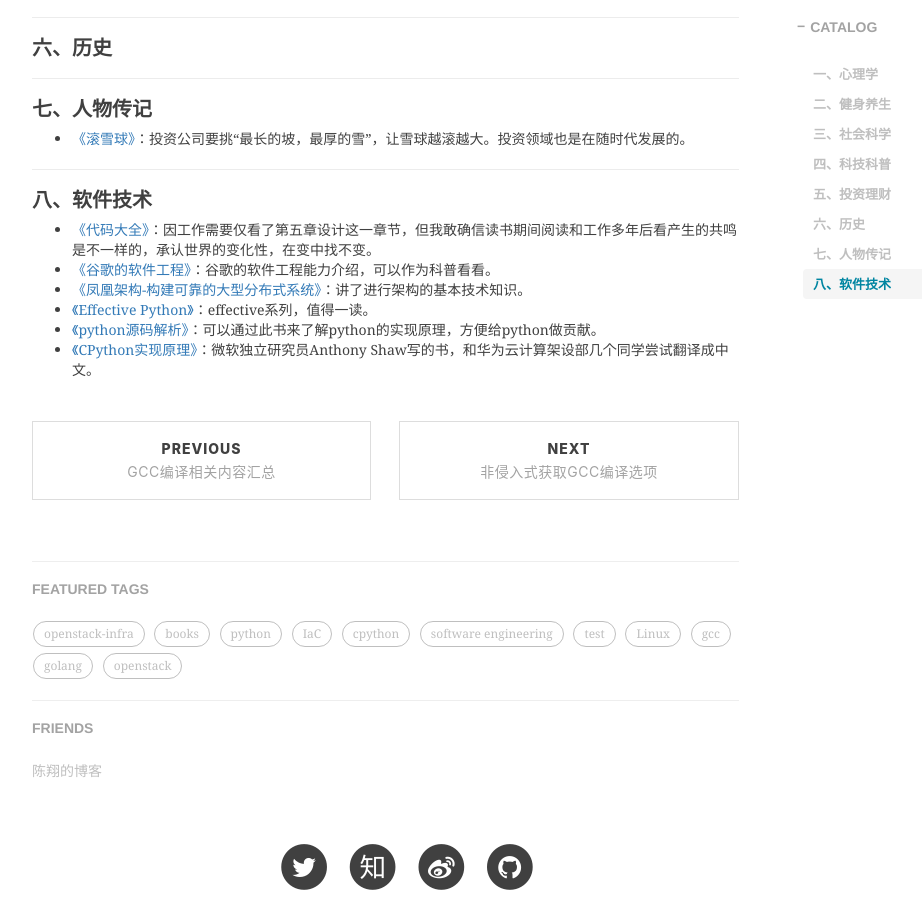
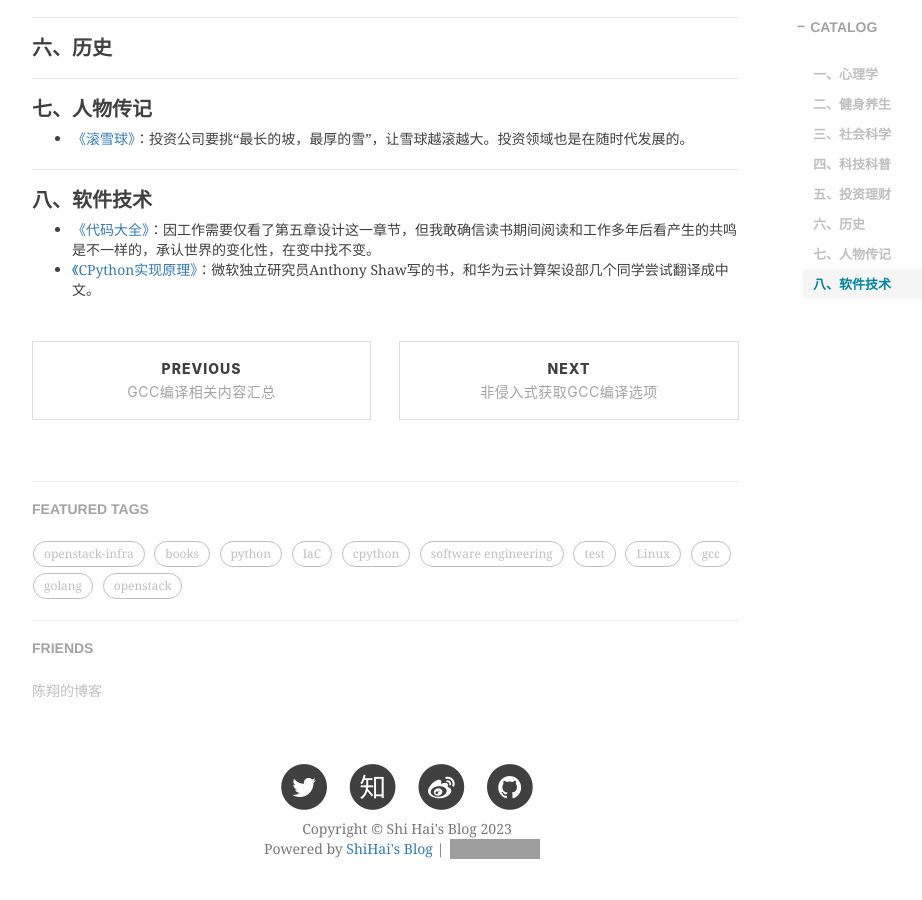
Before and after one commit to shihai1991/shihai1991.github.io, a Jekyll site: the page built from _posts/2021-11-23-个人阅读书单推荐.md, in a window 1280 px wide and 900 px high, scrolled down 1339 px. Shown: the whole window, without its empty margins (233-1155 px from the left). Built offline with Jekyll 4.4.1, drawn with Linux system fonts in a browser that asks for light colours; nearby versions of some CDN libraries; comment, search, counter and statistics services are not loaded; grey boxes are pictures that could not be loaded.

Commit message:
Update 2021-11-23-个人阅读书单推荐.md

```diff
--- a/_posts/2021-11-23-个人阅读书单推荐.md
+++ b/_posts/2021-11-23-个人阅读书单推荐.md
@@ -39,8 +39,4 @@
 
 ## 八、软件技术
 - [《代码大全》](https://book.douban.com/subject/1477390/)：因工作需要仅看了第五章设计这一章节，但我敢确信读书期间阅读和工作多年后看产生的共鸣是不一样的，承认世界的变化性，在变中找不变。
-- [《谷歌的软件工程》](https://qiangmzsx.github.io/Software-Engineering-at-Google)：谷歌的软件工程能力介绍，可以作为科普看看。
-- [《凤凰架构-构建可靠的大型分布式系统》](https://icyfenix.cn/)：讲了进行架构的基本技术知识。
-- [《Effective Python》](https://book.douban.com/subject/26709315/)：effective系列，值得一读。
-- [《python源码解析》](https://book.douban.com/subject/3117898/)：可以通过此书来了解python的实现原理，方便给python做贡献。
 - [《CPython实现原理》](https://hai-shi.gitbook.io/cpython-internals)：微软独立研究员Anthony Shaw写的书，和华为云计算架设部几个同学尝试翻译成中文。
```
